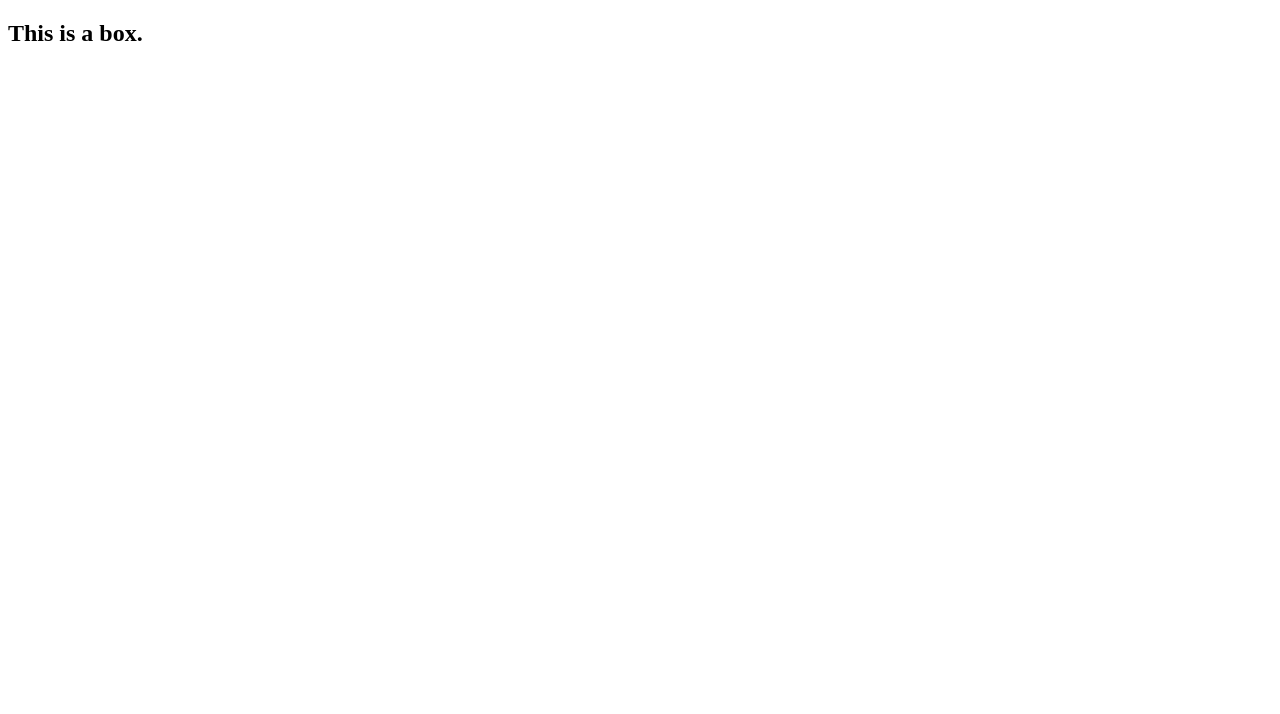
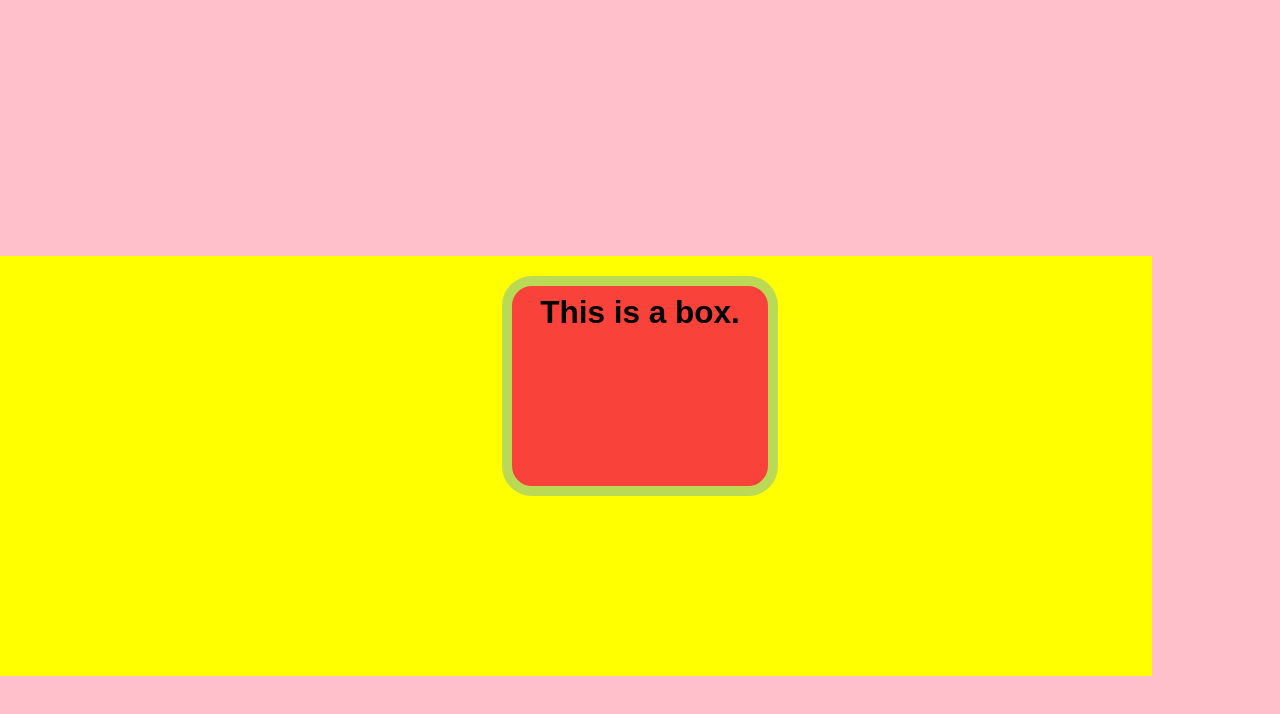
Before and after one commit to jordanlala/CIM111, a plain HTML site: page class_examples/box_model/index.html in a window 1280 px wide. Drawn offline with Linux system fonts and the light colour scheme.

Commit message:
start cleaning up

```diff
--- a/class_examples/box_model/index.html
+++ b/class_examples/box_model/index.html
@@ -4,6 +4,7 @@
     <meta charset="utf-8">
     <title> An example of a box model</title>
     <meta name="author" content="Jordan Lala">
+    <link rel="stylesheet" href="style.css">
   </head>
   <body>
     <main>
--- /dev/null
+++ b/class_examples/box_model/style.css
@@ -0,0 +1,40 @@
+* {
+  margin: 0;
+  padding: 0;
+}
+
+
+html {
+  font-size: 21px;
+  line-height: 1.7;
+  font-family: sans-serif;
+}
+
+body {
+  background-color: pink;
+  padding-top: 20%;
+  margin: 0;
+}
+
+main {
+  background-color: yellow;
+  width: 90vw;
+  height: 50vh;
+  padding-top: 20px;
+}
+
+article.my_box, .My_box {
+width: 100vw;
+height: 100vh;
+text-align: center;
+}
+
+h1 {
+  background-color: #f9423a;
+  width: 20vw;
+  height: 25vh;
+  margin: auto;
+  border: 10px solid #bada55;
+  border-radius: 30px;
+  text-align: inherit;
+}
```
Also changed, not shown: hw/RESUME/clean.html (added).
